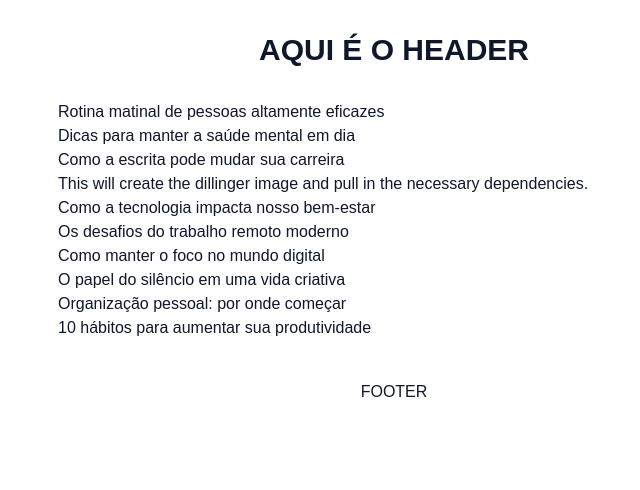
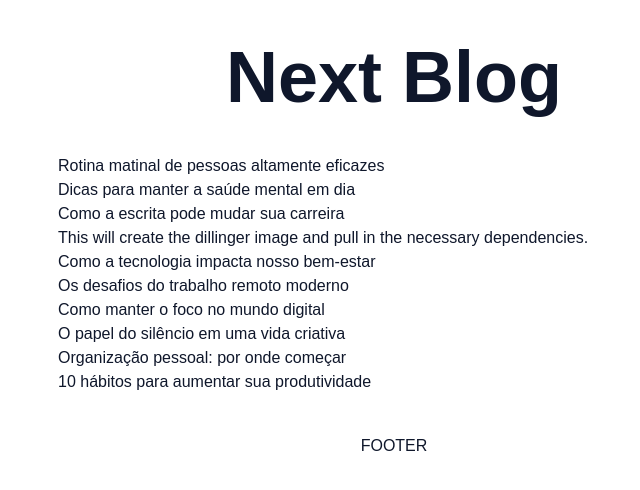
Before and after one commit to Gabrielst27/next-blog, a Next.js app: page / in a window 1280 px wide. Shown: the top 490 px of the page, without its empty margins (246-886 px from the left). Built offline with nearby package versions, Linux system fonts and the light colour scheme.

Commit message:
refac: optimize header

```diff
--- a/app/page.tsx
+++ b/app/page.tsx
@@ -3,23 +3,12 @@ import PostsListComponent from "../components/posts-list";
 import { Suspense } from "react";
 import { SpinnerComponent } from "../components/spinner";
 import { ContainerComponent } from "../components/container";
+import HeaderComponent from "../components/header";
 
 export default async function HomePage() {
   return (
     <ContainerComponent>
-      <header
-        className={clsx(
-          "font-extrabold",
-          "flex",
-          "justify-center",
-          "items-center",
-          "p-8",
-          "text-3xl",
-          "text-center",
-        )}
-      >
-        AQUI É O HEADER
-      </header>
+      <HeaderComponent />
       <Suspense fallback={<SpinnerComponent />}>
         <PostsListComponent />
       </Suspense>
--- a/components/header/index.tsx
+++ b/components/header/index.tsx
@@ -1,22 +1,18 @@
-"use client";
-
 import clsx from "clsx";
 
 export default function HeaderComponent() {
   return (
-    <h1
-      className={clsx(
-        "text-xl font-bold",
-        "text-blue-400",
-        "hover:to-blue-50",
-        "hover:bg-blue-800",
-      )}
-      onClick={() => {
-        console.log("alert");
-        alert(123);
-      }}
-    >
-      Header
-    </h1>
+    <header>
+      <h1
+        className={clsx(
+          "font-extrabold p-8 text-4xl/tight text-center",
+          "sm:text-5xl/tight",
+          "md:text-6xl/tight",
+          "lg:text-7xl/tight",
+        )}
+      >
+        <a href="#">Next Blog</a>
+      </h1>
+    </header>
   );
 }
```
